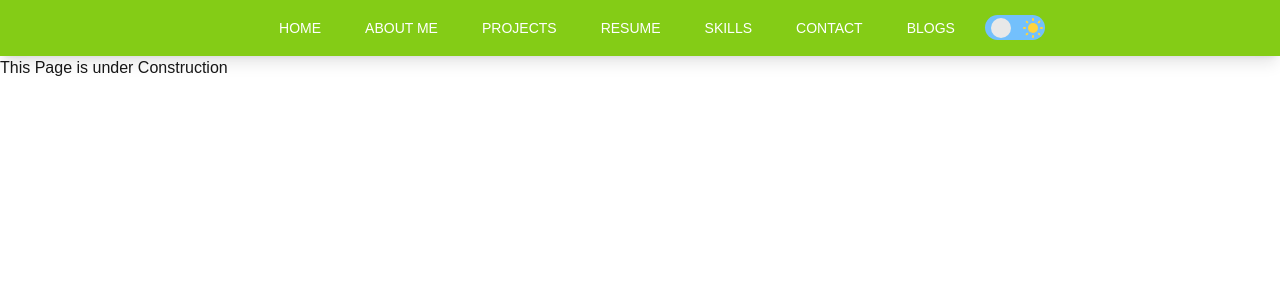
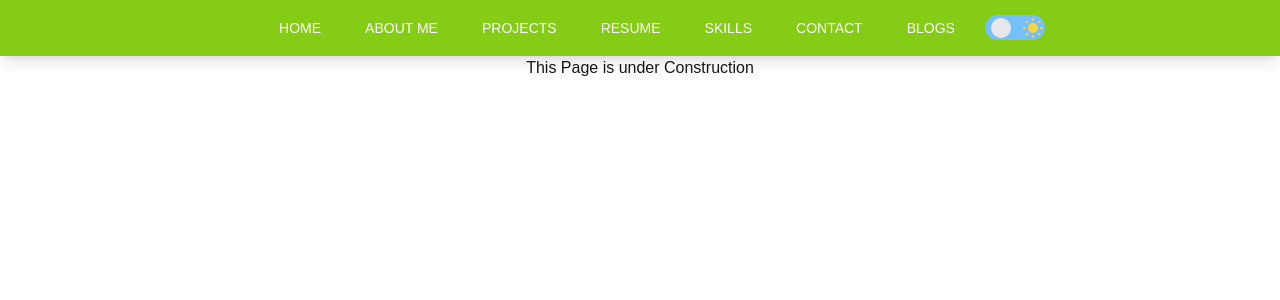
Before and after one commit to JadhavC07/next-portfolio, a Next.js app: page /portfolio/blogs in a window 1280 px wide. Shown: the top 300 px of the page. Built offline with nearby package versions, Linux system fonts and the light colour scheme.

Commit message:
added blog page

```diff
--- a/src/app/portfolio/blogs/page.jsx
+++ b/src/app/portfolio/blogs/page.jsx
@@ -1,7 +1,7 @@
 const Blog =() => {
 
     return(
-        <div>
+        <div className="flex justify-center items-center">
             <h1>This Page is under Construction </h1>
         </div>
     )
```
